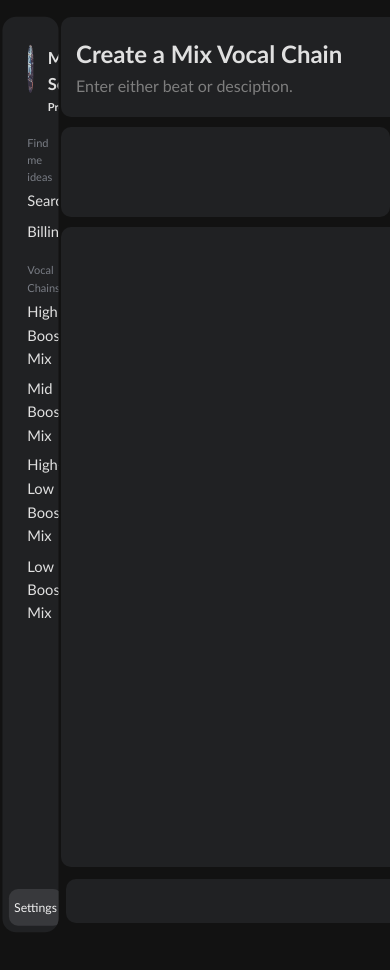
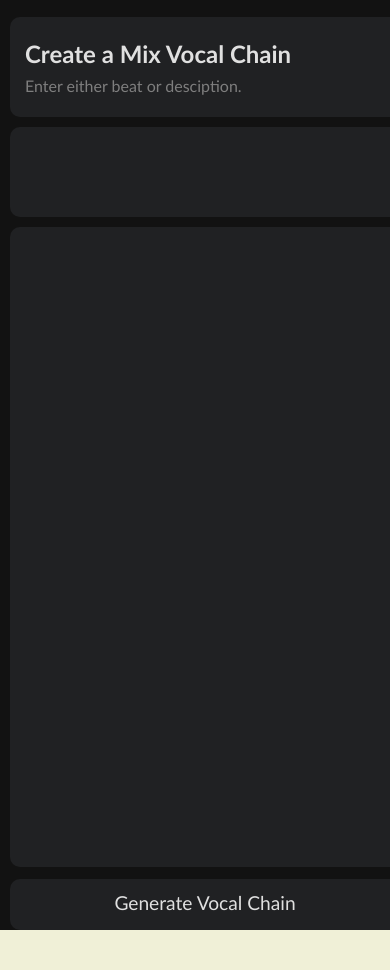
Before and after one commit to meertseker/NeuralMixAI, a React (Create React App) app: page /dashboard in a window 390 px wide. After the commit the page ends 930 px from the top, so only its background shows below. Built offline with nearby package versions, Linux system fonts and the light colour scheme.

Commit message:
kinda added responsiveness to dashboard

```diff
--- a/src/dashboard/Dashboard.css
+++ b/src/dashboard/Dashboard.css
@@ -13,7 +13,7 @@
 .dashboard-card{
     margin-top: 17px;
     background-color: #202123;
-    width: 1615px;
+    width: 100%;
     height: 100px;
     border-radius: 10px;
 
@@ -41,23 +41,37 @@
 .dashboard-settings{
     margin-top: 10px;
     background-color: #202123;
-    width: 1615px;
+    width: 100%;
     height: 640px;
     border-radius: 10px;
 }
 
 .dashboard-generate-button{
-    margin-left: 5px;
+    display: flex;
     margin-top: 12px;
     background-color: #202123;
-    width: 1600px;
-    height: 44px;
+    width: 83.5vw;
+    height: 51px;
     border-radius: 10px;
     text-align: center;
+    justify-content: center;
     font-size: 1.2rem;
     color: #E0E0E0;
 }
 
 .dashboard-generate-button p{
-    margin-top: 4px;
+    margin-top: 9px;
 }
+
+@media (max-width: 1024px) {
+    .sidebar{
+        display: none;
+    }
+    .dashboard-main{
+        margin-left: 10px;
+        min-width: 1000px;
+    }
+    .dashboard-generate-button{
+        width: 100vw;
+    }
+}
--- a/src/dashboard/Dashboard.js
+++ b/src/dashboard/Dashboard.js
@@ -6,7 +6,9 @@ import './Dashboard.css';
 const Dashboard = () => {
   return (
     <div className='dashboard'>
+      <div className="sidebar">
       <Sidebar />
+      </div>
       <div className="dashboard-main">
         <div className="dashboard-card">
           <h2>Create a Mix Vocal Chain</h2>
--- a/src/dashboard/components/Sidebar.css
+++ b/src/dashboard/components/Sidebar.css
@@ -10,12 +10,16 @@
   margin-top: -23px;
   display: flex; /* Set sidebar to flexbox */
   flex-direction: column; /* Stack elements vertically */
+  padding-top: 10px;
+  position: relative;
+  overflow: visible;
 
 }
 
 .sidebar-content {
   flex-grow: 1; /* Allow the content to grow and take available space */
   padding-left: 27px;
+  transform: scale(1.2);
 }
 
 .profile {
@@ -24,13 +28,15 @@
   align-items: flex-start;
   justify-content: flex-start;
   gap: 15px;
-  margin-top: 10px;
+  margin-top: 70px;
 }
 
 .profile img {
   width: 53px;
   height: 53px;
   border-radius: 50%;
+  position: relative;
+  z-index: 2
 }
 
 .user_details {
@@ -71,14 +77,13 @@
   align-items: center;
   background-color: #38393c;
   height: 40px;
-  width: 95%;
+  width: 99%;
   border-radius: 10px;
-  margin-left: 7px;
-  margin-bottom: 7px;
+  margin-bottom: -45px;
 }
 
 .settings button{
   color: #f1f1f1;
   background-color: #38393c;
-
+  font-size: 1.1rem;
 }
```
